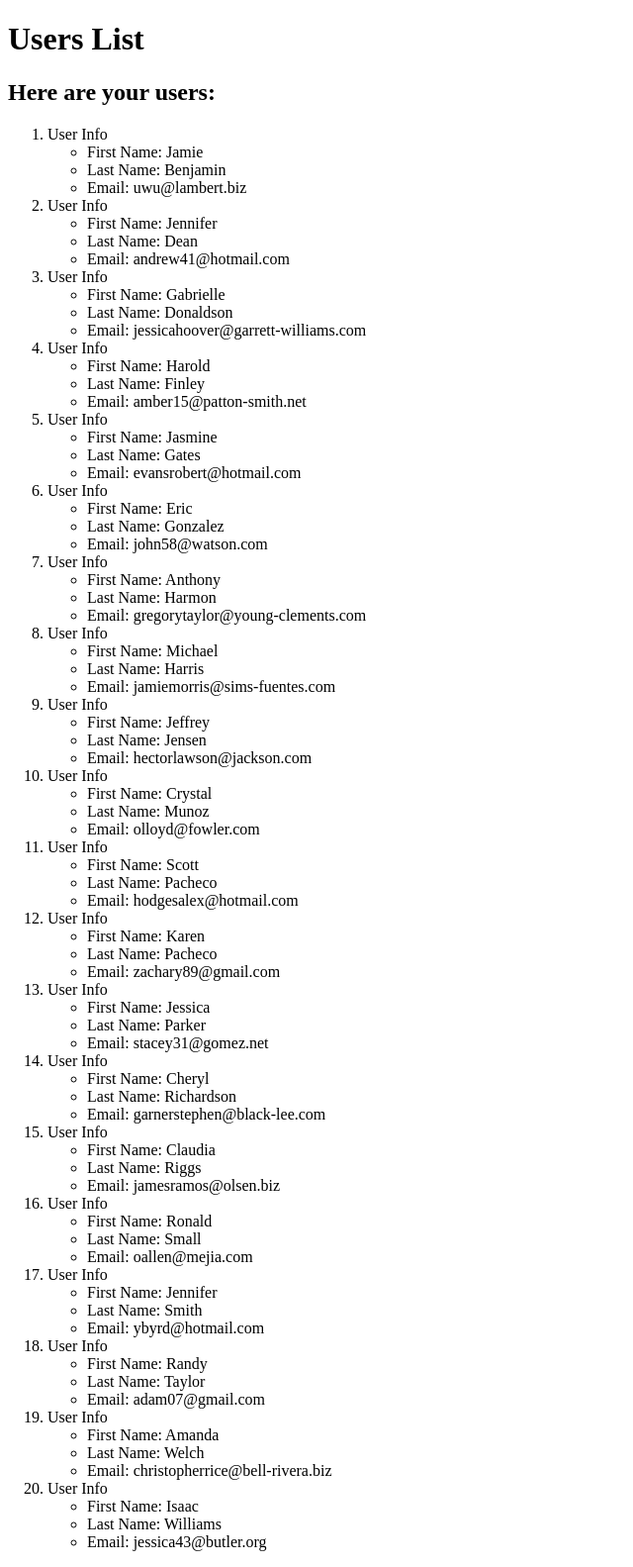
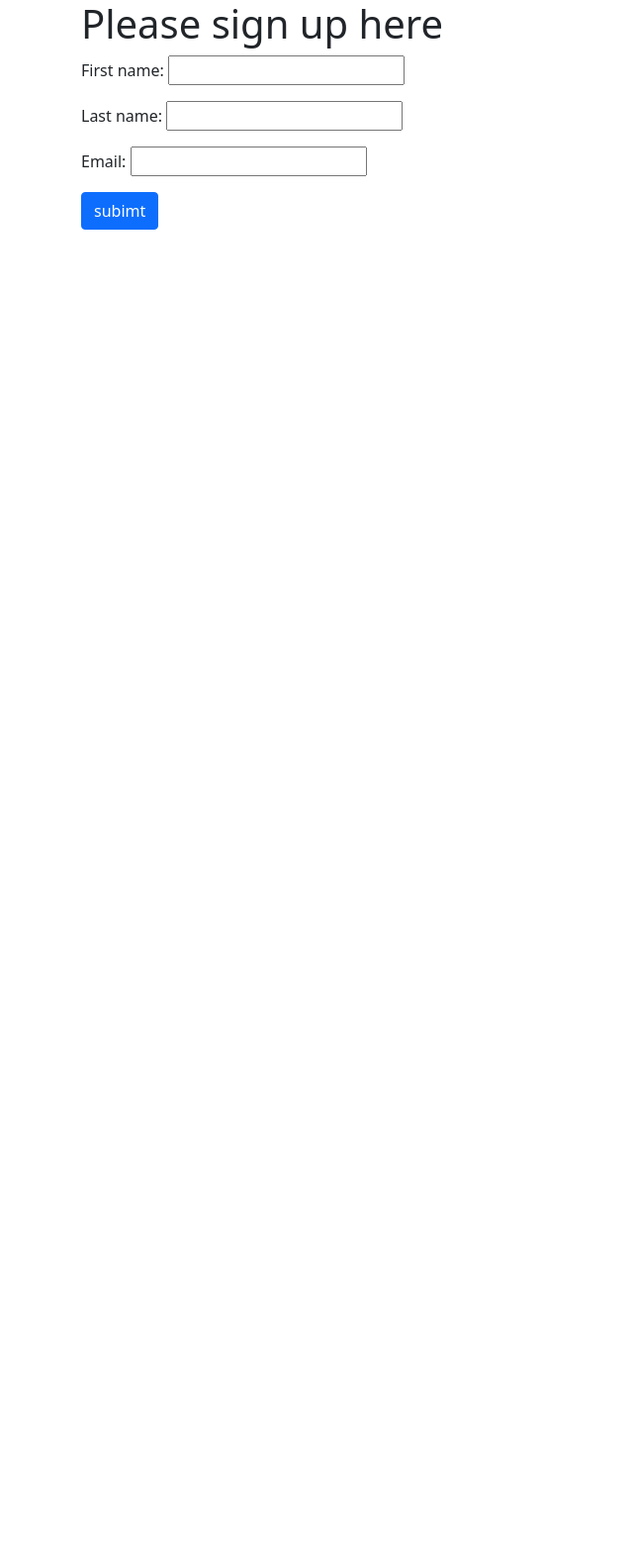
Before and after one commit to jdephil/django_two, a Django app: page /help/ in a window 1280 px wide. Shown: the whole page at 99% size, without its empty margins (0-640 px from the left). After the commit the page ends 232 px from the top, so only its background shows below. Run offline with Django 3.2, Linux system fonts and the light colour scheme; data comes from the database, SQL or seed files in the repository.

Commit message:
hooked up form to user model

```diff
--- /dev/null
+++ b/AppTwo/forms.py
@@ -0,0 +1,7 @@
+from django import forms
+from AppTwo.models import User
+
+class NewUserForm(forms.ModelForm):
+  class Meta:
+    model = User
+    field = '__all__'
--- a/AppTwo/views.py
+++ b/AppTwo/views.py
@@ -1,6 +1,7 @@
 from django.shortcuts import render
-from django.http import HttpResponse
-from AppTwo.models import User
+#from django.http import HttpResponse
+from AppTwo.forms import NewUserForm
+#from AppTwo.models import User
 # Create your views here.
 
 
@@ -14,6 +15,20 @@ def help(request):
     return render(request, "AppTwo/help.html", context=my_dict2)
 
 def users(request):
-    users_list = User.objects.order_by('last_name')
-    my_dict3 = {'users_page': users_list}
-    return render(request, "AppTwo/users.html", context=my_dict3)
+  form = NewUserForm()
+
+  if request.method == "POST":
+    form = NewUserForm(request.POST)
+
+    if form.is_valid():
+      form.save(commit=True)
+      return index(request)
+    else:
+      print('error form invalid')
+
+  return render(request,'AppTwo/users.html', {'form': form})
+
+
+    # users_list = User.objects.order_by('last_name')
+    # my_dict3 = {'users_page': users_list}
+    # return render(request, "AppTwo/users.html", context=my_dict3)
--- a/templates/AppTwo/users.html
+++ b/templates/AppTwo/users.html
@@ -4,10 +4,20 @@
   <meta charset="UTF-8">
   <meta http-equiv="X-UA-Compatible" content="IE=edge">
   <meta name="viewport" content="width=device-width, initial-scale=1.0">
+  <!-- CSS only -->
+<link href="https://cdn.jsdelivr.net/npm/bootstrap@5.0.0-beta3/dist/css/bootstrap.min.css" rel="stylesheet" integrity="sha384-eOJMYsd53ii+scO/bJGFsiCZc+5NDVN2yr8+0RDqr0Ql0h+rP48ckxlpbzKgwra6" crossorigin="anonymous">
   <title>Users</title>
 </head>
 <body>
-  <h1>Users List</h1>
+  <div class='container'>
+    <h1>Please sign up here</h1>
+    <form method="POST">
+      {{ form.as_p }}
+      {% csrf_token %}
+      <input type="submit" class='btn btn-primary' value='subimt'>
+    </form>
+  </div>
+  {% comment %} <h1>Users List</h1>
   <h2>Here are your users:</h2>
   <div>
       <ol>
@@ -21,6 +31,6 @@
     {% endfor %}
       </ol>
 
-  </div>
+  </div> {% endcomment %}
 </body>
 </html>
```
Also changed, not shown: templates/AppTwo/index.html (+8 -0 lines).
